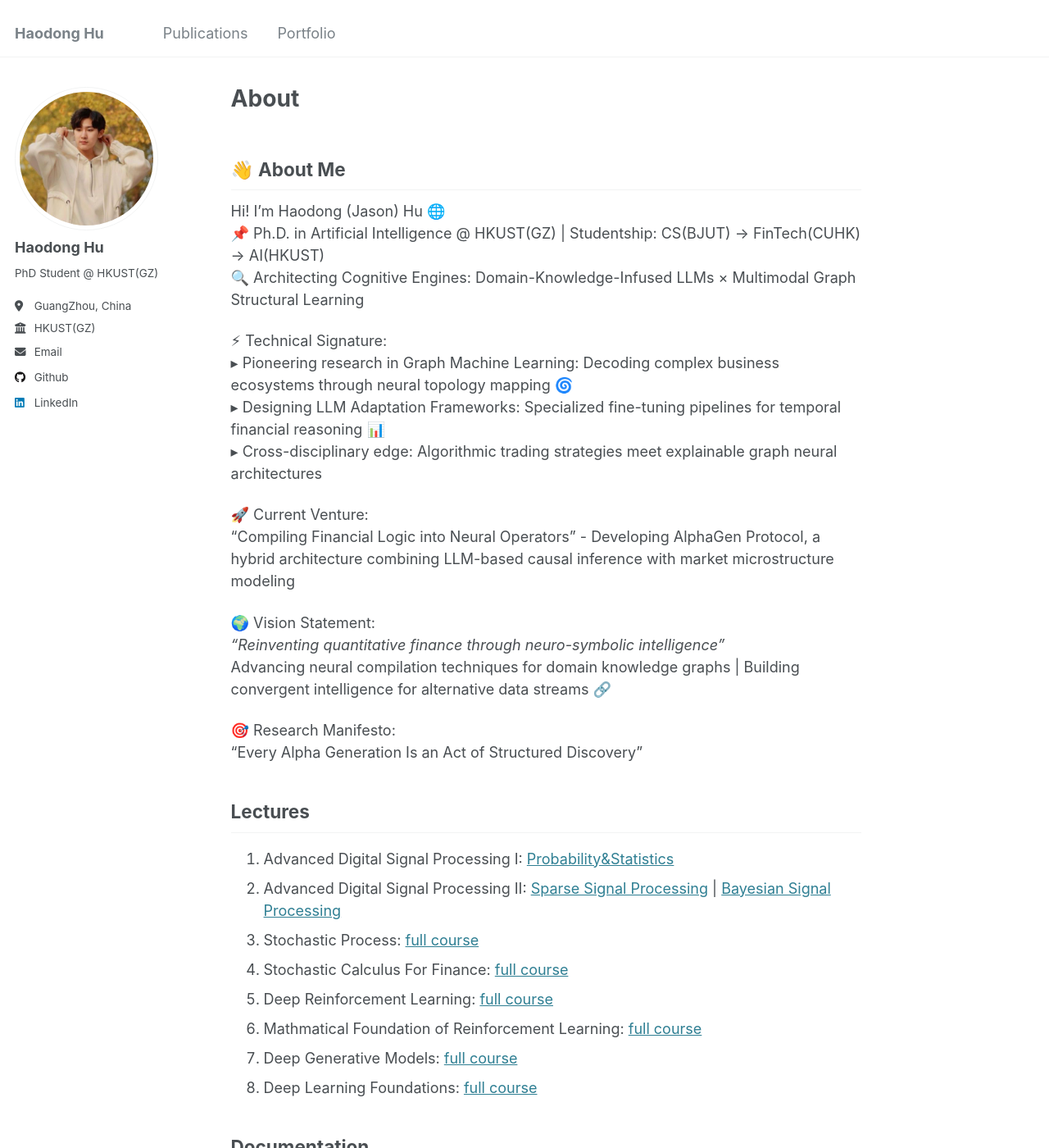
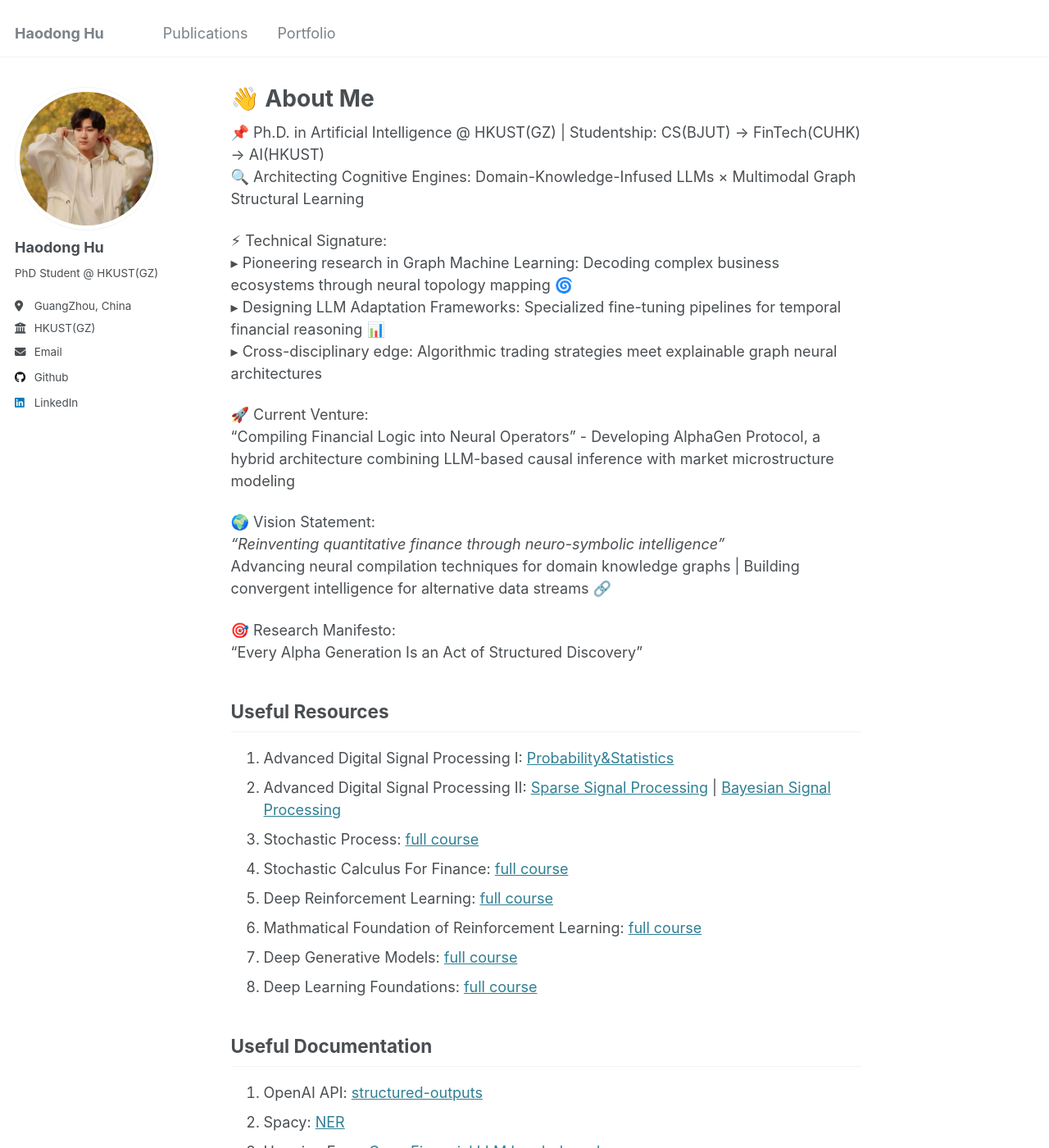
Before and after one commit to coolknow/coolknow.github.io, a Jekyll site: the page built from _pages/about.md, in a window 1280 px wide and 1400 px high. Shown: the whole window at 82% size. Built offline with Jekyll 4.4.1, drawn with Linux system fonts in a browser that asks for light colours.

Commit message:
Update about.md

```diff
--- a/_pages/about.md
+++ b/_pages/about.md
@@ -1,14 +1,11 @@
 ---
 permalink: /
-title: "About"
+title: "👋 About Me  "
 author_profile: true
 redirect_from:
   - /about/
   - /about.html
 ---
-
-## 👋 About Me
-Hi! I'm Haodong (Jason) Hu 🌐
 📌 Ph.D. in Artificial Intelligence @ HKUST(GZ) | Studentship: CS(BJUT) → FinTech(CUHK) → AI(HKUST)
 🔍 Architecting Cognitive Engines: Domain-Knowledge-Infused LLMs × Multimodal Graph Structural Learning
 
@@ -28,7 +25,7 @@ Advancing neural compilation techniques for domain knowledge graphs | Building c
 "Every Alpha Generation Is an Act of Structured Discovery"
 
 
-## Lectures
+## Useful Resources
 1. Advanced Digital Signal Processing I: [Probability&Statistics](https://www.bilibili.com/video/BV1ga4y157L5?spm_id_from=333.788.videopod.episodes&vd_source=80283fbc97092e937f74a290368d6852&p=1)
 2. Advanced Digital Signal Processing II: [Sparse Signal Processing](https://www.bilibili.com/video/BV1xusaeWErz?spm_id_from=333.788.videopod.episodes&vd_source=80283fbc97092e937f74a290368d6852&p=11) \| [Bayesian Signal Processing](https://www.bilibili.com/video/BV1xusaeWErz?spm_id_from=333.788.videopod.episodes&vd_source=80283fbc97092e937f74a290368d6852&p=15)
 3. Stochastic Process: [full course](https://www.bilibili.com/video/BV11b421E7nh)
@@ -38,7 +35,7 @@ Advancing neural compilation techniques for domain knowledge graphs | Building c
 7. Deep Generative Models: [full course](https://www.bilibili.com/video/BV1yq421A7ig)
 8. Deep Learning Foundations: [full course](https://youtu.be/6Nctj1GCFVo?si=JlGTt_ZVS1qDurb3)
 
-## Documentation
+## Useful Documentation
 1. OpenAI API: [structured-outputs](https://platform.openai.com/docs/guides/structured-outputs)
 2. Spacy: [NER](https://spacy.io/usage/linguistic-features#named-entities)
 3. Hugging Face: [Open Financial LLM Leaderboard](https://huggingface.co/spaces/finosfoundation/Open-Financial-LLM-Leaderboard)
```
